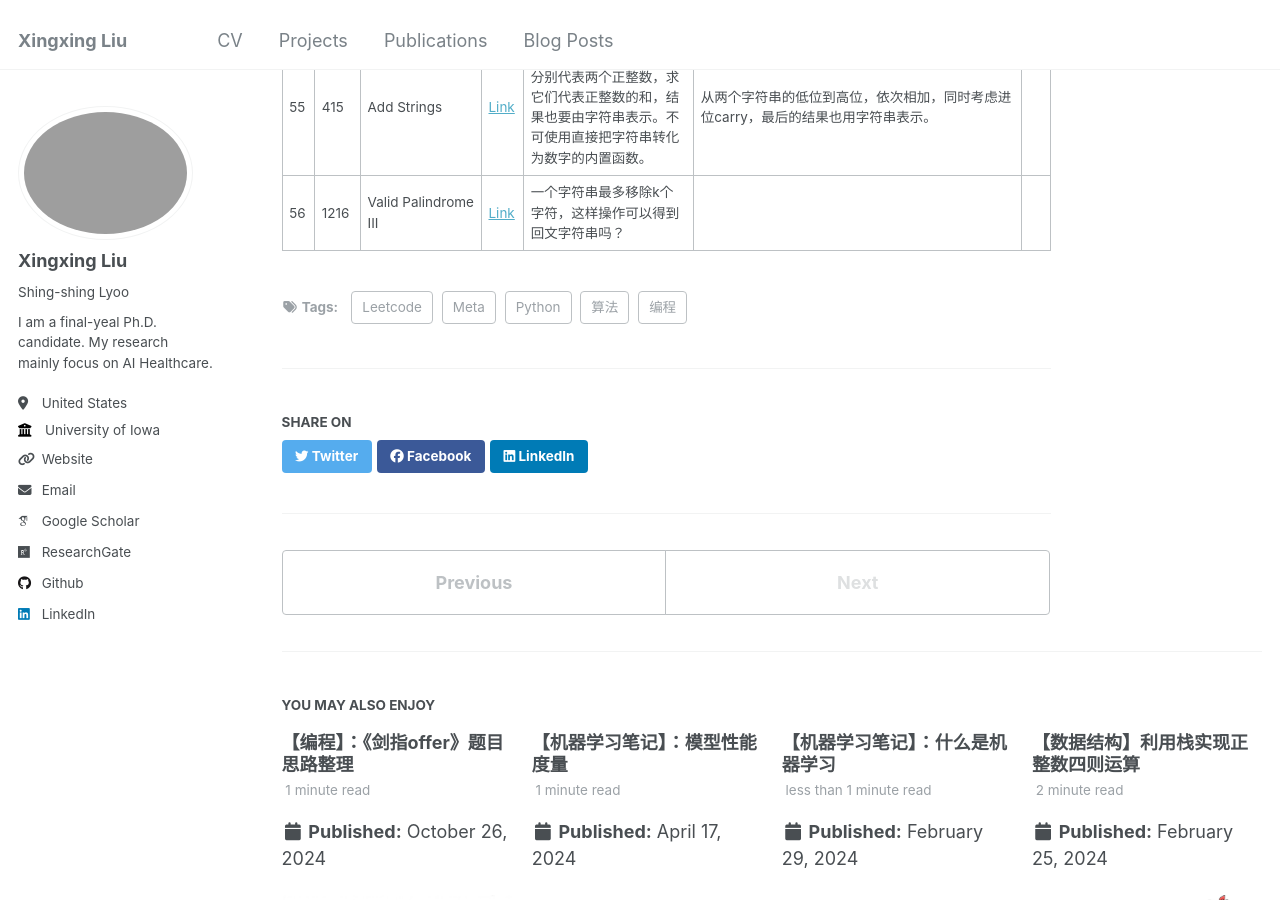
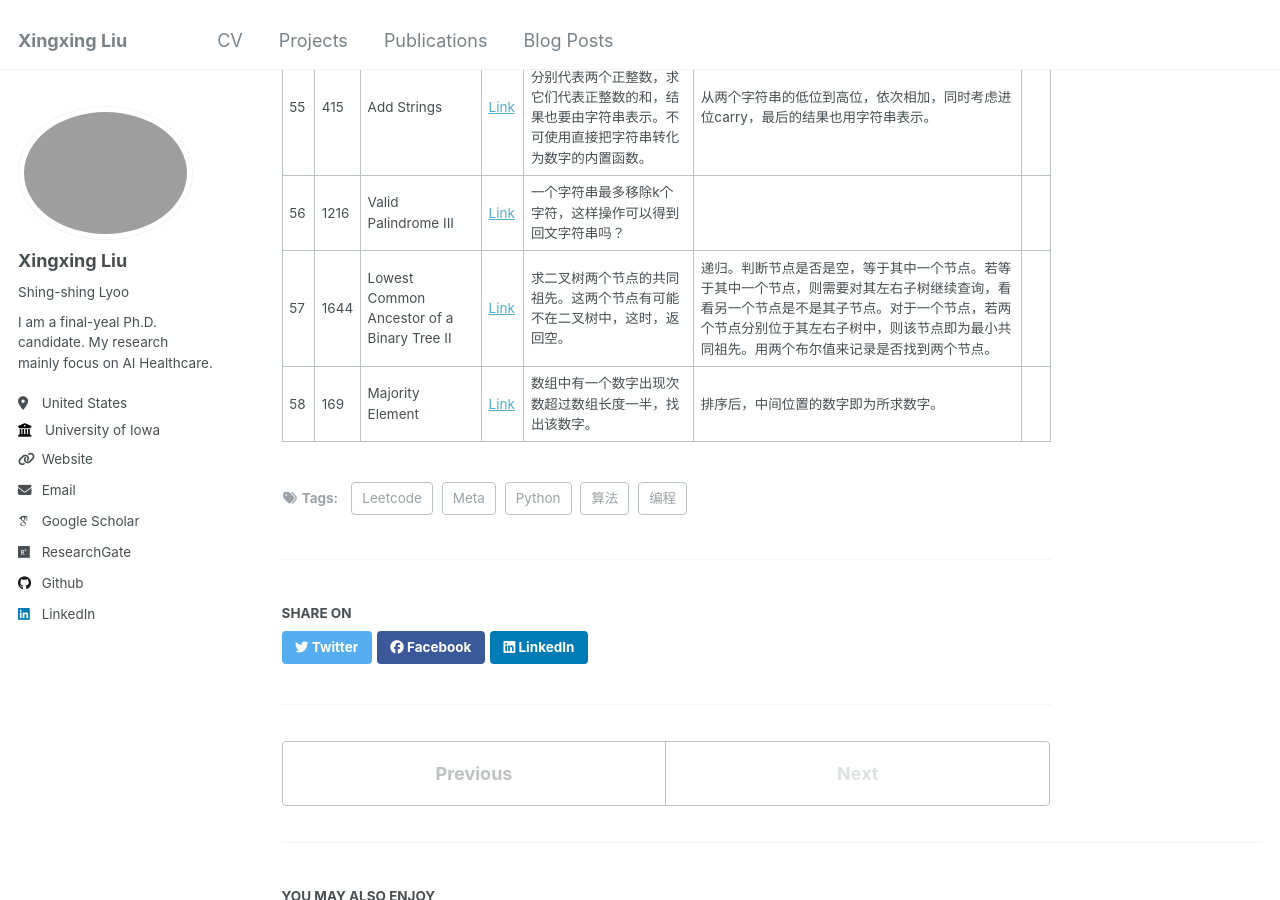
Before and after one commit to xxliu1996/xxliu1996.github.io, a Jekyll site: the page built from _posts/2024-11-10-blog-leetcode-meta.md, in a window 1280 px wide and 900 px high, scrolled down 7008 px. Built offline with Jekyll 4.4.1, drawn with Linux system fonts in a browser that asks for light colours; some web fonts are replaced; some of the changed text lies outside the part shown.

Commit message:
update blog 2024-blog-leetcode-meta

```diff
--- a/_posts/2024-11-10-blog-leetcode-meta.md
+++ b/_posts/2024-11-10-blog-leetcode-meta.md
@@ -71,3 +71,5 @@ tags:
 |54|270|Closest Binary Search Tree Value|[Link](https://leetcode.com/problems/closest-binary-search-tree-value/description/)|给定一个二叉搜索树和一个浮点数target。求二叉搜索树中距离target最近的值，如果不止一个，则返回较小的那个。|递归法。判断根节点和target的大小，然后决定继续在左子树还是右子树继续寻找最近值。寻找到以后，再和根节点比较，看哪一个更近。||
 |55|415|Add Strings|[Link](https://leetcode.com/problems/add-strings/description/)|两个由数字组成的字符串分别代表两个正整数，求它们代表正整数的和，结果也要由字符串表示。不可使用直接把字符串转化为数字的内置函数。|从两个字符串的低位到高位，依次相加，同时考虑进位carry，最后的结果也用字符串表示。||
 |56|1216|Valid Palindrome III|[Link](https://leetcode.com/problems/valid-palindrome-iii/description/)|一个字符串最多移除k个字符，这样操作可以得到回文字符串吗？|||
+|57|1644|Lowest Common Ancestor of a Binary Tree II|[Link](https://leetcode.com/problems/lowest-common-ancestor-of-a-binary-tree-ii/description/)|求二叉树两个节点的共同祖先。这两个节点有可能不在二叉树中，这时，返回空。|递归。判断节点是否是空，等于其中一个节点。若等于其中一个节点，则需要对其左右子树继续查询，看看另一个节点是不是其子节点。对于一个节点，若两个节点分别位于其左右子树中，则该节点即为最小共同祖先。用两个布尔值来记录是否找到两个节点。||
+|58|169|Majority Element|[Link](https://leetcode.com/problems/majority-element/description/)|数组中有一个数字出现次数超过数组长度一半，找出该数字。|排序后，中间位置的数字即为所求数字。||
```
